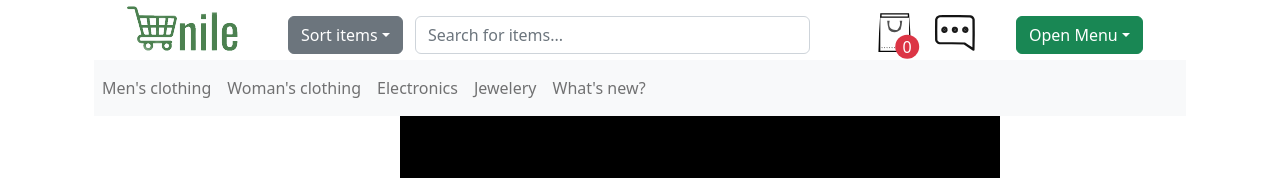
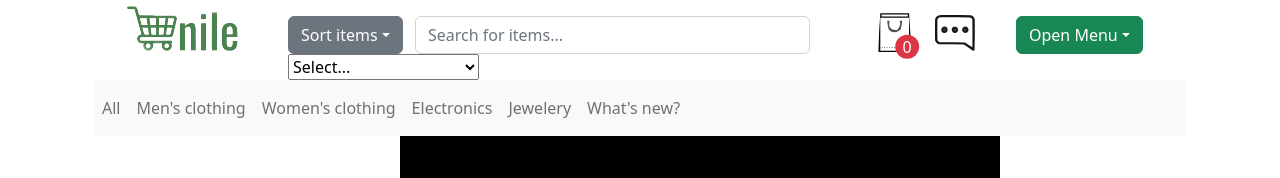
Before and after one commit to Azzirr/Ecommerce-Shop, a React (Create React App) app: page / in a window 1280 px wide. Shown: the top 178 px of the page. Built offline with nearby package versions, Linux system fonts and the light colour scheme; no server answers.

Commit message:
Filtering by category

```diff
--- a/src/components/Header.js
+++ b/src/components/Header.js
@@ -22,7 +22,6 @@ export default function Header(props) {
   let itemsInCart = cartProducts.length;
   // Sorting functions
   function sortProducts(event) {
-    event.preventDefault();
     if (event.target.value === "cheapestToExpensive") {
       products.sort((a, b) => parseFloat(a.price) - parseFloat(b.price));
       return props.setNewProducts(products);
@@ -66,12 +65,12 @@ export default function Header(props) {
               <Dropdown.Item value="zToA">Z to A</Dropdown.Item>
             </Dropdown.Menu>
           </Dropdown>
-          {/* <select onChange={sortProducts}>
+          <select onChange={sortProducts}>
                         <option value="all">Select...</option>
                         <option value="cheapestToExpensive">Cheapest to expensive</option>
                         <option value="expensiveToCheapest">Expensive to cheapest</option>
                         <option value="aToZ">Sort descending</option>
-                    </select> */}
+          </select>
         </Col>
         <Col md={5} className="pt-3">
           <InputGroup>
@@ -123,10 +122,11 @@ export default function Header(props) {
       <Row>
         <Navbar expand="sm" bg="light">
           <Nav>
-            <Nav.Link>Men's clothing</Nav.Link>
-            <Nav.Link href="#">Woman's clothing</Nav.Link>
-            <Nav.Link href="#">Electronics</Nav.Link>
-            <Nav.Link href="#">Jewelery</Nav.Link>
+            <Nav.Link onClick={() => props.setFilterByCategory("all")}>All</Nav.Link>
+            <Nav.Link onClick={() => props.setFilterByCategory("men's clothing")}>Men's clothing</Nav.Link>
+            <Nav.Link onClick={() => props.setFilterByCategory("women's clothing")}>Women's clothing</Nav.Link>
+            <Nav.Link onClick={() => props.setFilterByCategory("electronics")}>Electronics</Nav.Link>
+            <Nav.Link onClick={() => props.setFilterByCategory("jewelery")}>Jewelery</Nav.Link>
             <Nav.Link href="#">What's new?</Nav.Link>
           </Nav>
         </Navbar>
--- a/src/components/Products.js
+++ b/src/components/Products.js
@@ -7,18 +7,12 @@ import { useState, useContext } from 'react';
 import { CartContext } from "../context/ShoppingCartContext";
 
 export default function Products(props){
-    let products = props.products;
     const {cartProducts, setCartProducts} = useContext(CartContext);
     //popup
     const [show, setShow] = useState(false);
     const [currentDescription, setCurrentDescription] = useState('');
     const handleClose = () => setShow(false);
     const handleShow = () => setShow(true);
-    // function showDescription(product){
-    //     handleShow();
-    //     setCurrentDescription(product.description)
-    // }
-
     const showDescription = (parameter) => (event) => {
         handleShow();
         setCurrentDescription(parameter)
@@ -37,17 +31,33 @@ export default function Products(props){
         );
     }
 
-
-
+    function showCategoryTitle(){
+        if(props.filterByCategory === '' || 'all'){
+            return(
+                <Row>
+                    <h5>Check our offer!</h5>
+                </Row>
+            )
+        }
+    }
 
     // console.log(props.newProducts)
     return(
         <Container>
             <Row>
                 <h4 className='text-center mt-4'>Click on item to see details</h4>
+                <div onChange={showCategoryTitle}></div>
                 {props.newProducts && <Row  md={3} xs={2} className="text-center ms-2 mt-4" variant="light">
                     {props.newProducts.filter((item) => {
                         return props.search.toLowerCase() === '' ? item : item.title.toLowerCase().includes(props.search)
+                    }).filter((item) => {
+                        if(props.filterByCategory === 'all'){
+                            return item;
+                        } else if(props.filterByCategory === "men's clothing"){
+                            return item.category === "men's clothing"
+                        } else {
+                            return props.filterByCategory === item.category ? item : item.category.includes(props.filterByCategory)
+                        }
                     }).map((product) => (
                         <Col key={product.id}>
                             <img className="cursorPointer" src={product.image} alt={product.title} width={200} height={200} onClick={showDescription(product.description)}></img>
--- a/src/pages/Home.js
+++ b/src/pages/Home.js
@@ -8,13 +8,13 @@ import Footer from '../components/Footer';
 import Cart from '../pages/Cart'
 import { useEffect, useState } from 'react';
 import { CartContext, IsOpenContext } from '../context/ShoppingCartContext'
-import Summary from './Summary';
 function Home() {
   let [products, setProducts] = useState(null)
   const [newProducts, setNewProducts] = useState([]);
   const [cartProducts, setCartProducts] = useState([]);
   const [isOpen, setIsOpen] = useState(false);
   const [search, setSearch] = useState("");
+  const [filterByCategory, setFilterByCategory] = useState("");
 
   // Getting all products from API
   useEffect(() => {
@@ -37,9 +37,9 @@ function Home() {
     <IsOpenContext.Provider value={{isOpen, setIsOpen}}>
       <CartContext.Provider value={{cartProducts, setCartProducts}}>
           <Container>
-            <Header products={products} setNewProducts={setNewProducts} setSearch={setSearch} search={search}></Header>
+            <Header products={products} setNewProducts={setNewProducts} setSearch={setSearch} search={search} filterByCategory={filterByCategory} setFilterByCategory={setFilterByCategory}></Header>
             <MainBanner></MainBanner>
-            <Products products={products} newProducts={newProducts} search={search}></Products>
+            <Products products={products} newProducts={newProducts} search={search} filterByCategory={filterByCategory} setFilterByCategory={setFilterByCategory}></Products>
             <Footer></Footer>
             <Cart></Cart>
           </Container>
```
